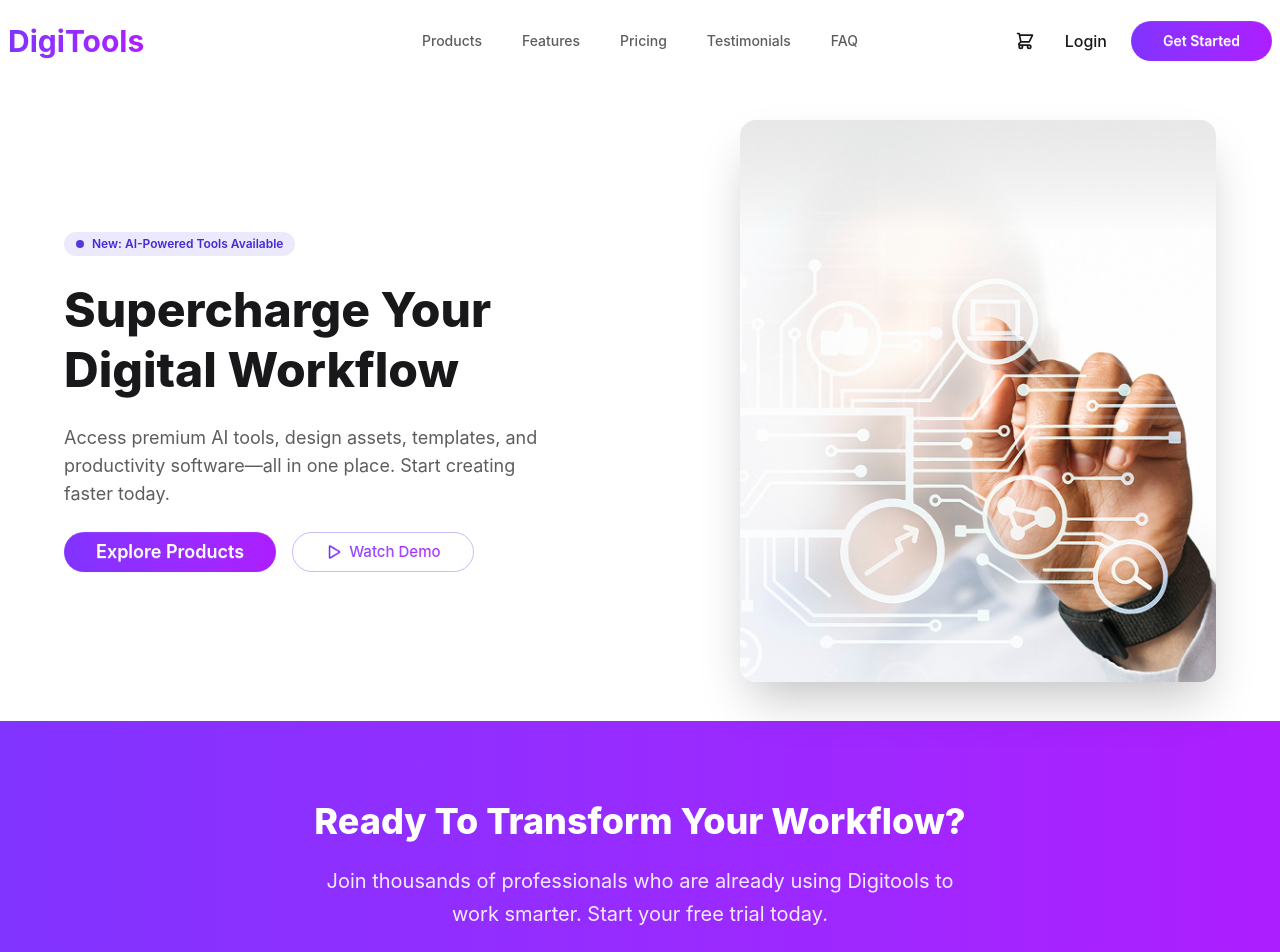
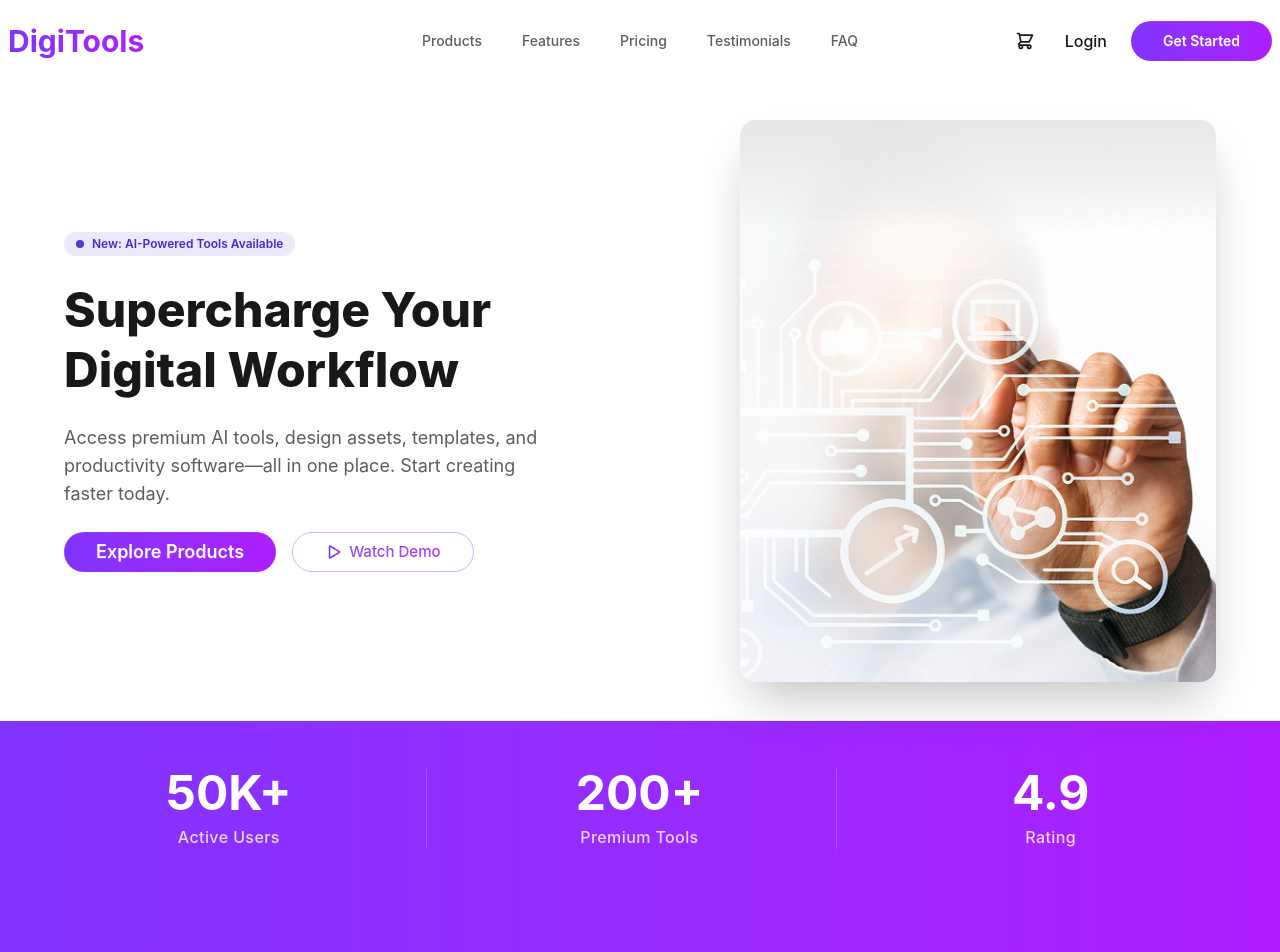
Before and after one commit to Muhammad-Piyas/assignment-13-6, a React (Vite) app: page / in a window 1280 px wide. Shown: the top 952 px of the page. Built offline with nearby package versions, Linux system fonts and the light colour scheme.

Commit message:
Counter Section Add

```diff
--- a/src/App.jsx
+++ b/src/App.jsx
@@ -1,5 +1,5 @@
 import Banner from "./components/banner/Banner";
-// import Counter from "./components/banner/Counter";
+import Counter from "./components/banner/Counter";
 import Footer from "./components/footer/Footer";
 import Ready from "./components/footer/Ready";
 import Navbar from "./components/navbar/Navbar";
@@ -8,7 +8,7 @@ function App() {
     <>
       <Navbar></Navbar>
       <Banner></Banner>
-      {/* <Counter></Counter> */}
+      <Counter></Counter>
       <Ready></Ready>
       <Footer></Footer>
     </>
--- a/src/components/banner/Counter.jsx
+++ b/src/components/banner/Counter.jsx
@@ -0,0 +1,30 @@
+const Counter = () => {
+  return (
+    <div className="bg-gradient-to-r from-[#8133FF] to-[#AD1DFF] py-12">
+      <div className="container mx-auto px-4 lg:px-8">
+        <div className="grid grid-cols-1 md:grid-cols-3 gap-8 md:gap-4 items-center justify-center">
+          <div className="text-center text-white border-b md:border-b-0 md:border-r border-white/20 pb-8 md:pb-0">
+            <h2 className="text-4xl lg:text-5xl font-bold mb-2">50K+</h2>
+            <p className="text-white/80 font-medium tracking-wide">
+              Active Users
+            </p>
+          </div>
+
+          <div className="text-center text-white border-b md:border-b-0 md:border-r border-white/20 pb-8 md:pb-0">
+            <h2 className="text-4xl lg:text-5xl font-bold mb-2">200+</h2>
+            <p className="text-white/80 font-medium tracking-wide">
+              Premium Tools
+            </p>
+          </div>
+
+          <div className="text-center text-white">
+            <h2 className="text-4xl lg:text-5xl font-bold mb-2">4.9</h2>
+            <p className="text-white/80 font-medium tracking-wide">Rating</p>
+          </div>
+        </div>
+      </div>
+    </div>
+  );
+};
+
+export default Counter;
--- /dev/null
+++ b/src/components/two-section/Get.jsx
@@ -0,0 +1,37 @@
+import React from "react";
+// এখানে আপনার পছন্দমতো আইকন বা ইমেজ ইম্পোর্ট করুন
+import rocketIcon from "../../assets/rocket.png";
+
+const Card = () => {
+  return (
+    <div className="p-10 bg-gray-50 flex justify-center">
+      {/* মেইন কার্ড */}
+      <div className="max-w-sm bg-white rounded-3xl shadow-sm border border-gray-100 p-8 hover:shadow-xl transition-all duration-300 group">
+        {/* আইকন বা ইমেজ সেকশন */}
+        <div className="w-16 h-16 bg-[#F5F0FF] rounded-2xl flex items-center justify-center mb-6 group-hover:scale-110 transition-transform duration-300">
+          <img
+            src={rocketIcon}
+            alt="Icon"
+            className="w-10 h-10 object-contain"
+          />
+        </div>
+
+        {/* টেক্সট কন্টেন্ট */}
+        <h3 className="text-2xl font-bold text-[#101727] mb-3">
+          Fast Integration
+        </h3>
+        <p className="text-gray-500 leading-relaxed mb-6">
+          Connect our tools with your existing workflow in minutes. Simple,
+          powerful, and easy to use for everyone.
+        </p>
+
+        {/* অ্যাকশন বাটন বা লিংক */}
+        <button className="text-[#8133FF] font-semibold flex items-center gap-2 hover:gap-3 transition-all">
+          Learn More <span>→</span>
+        </button>
+      </div>
+    </div>
+  );
+};
+
+export default Card;
```
